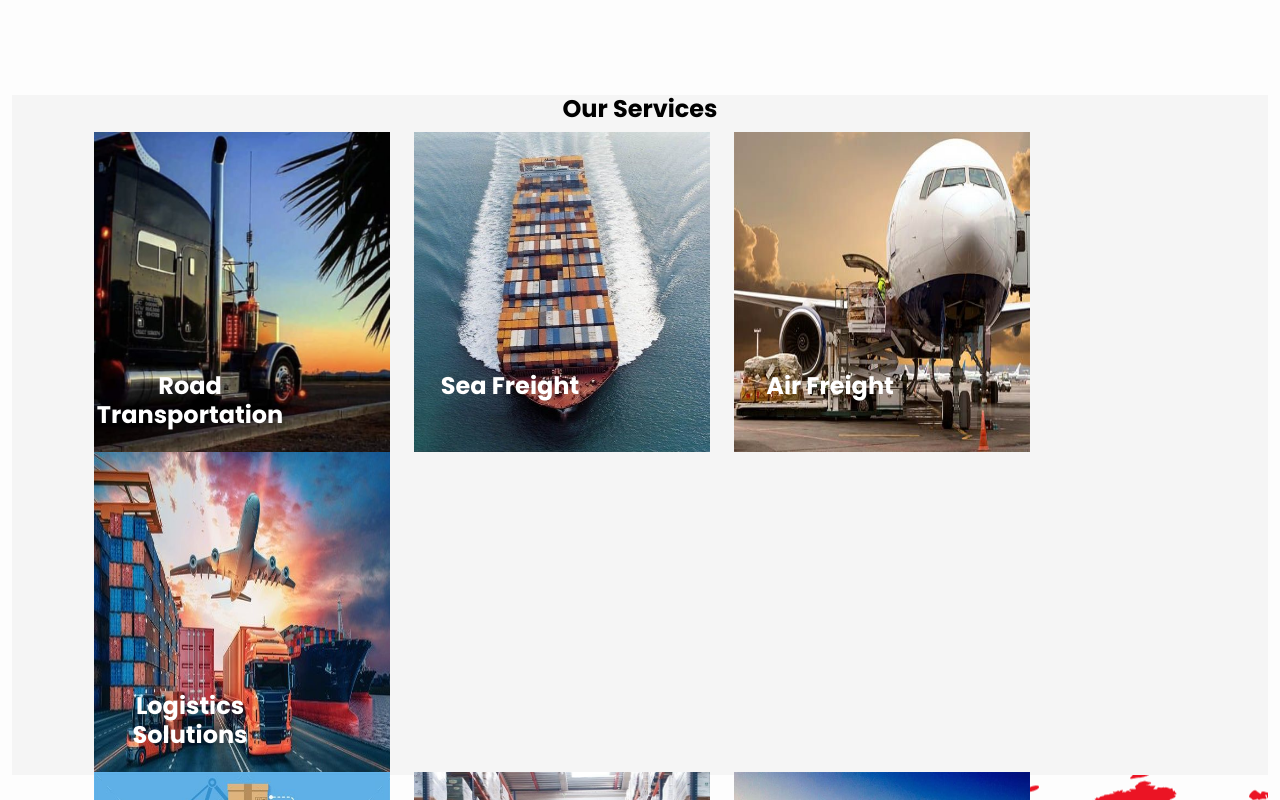
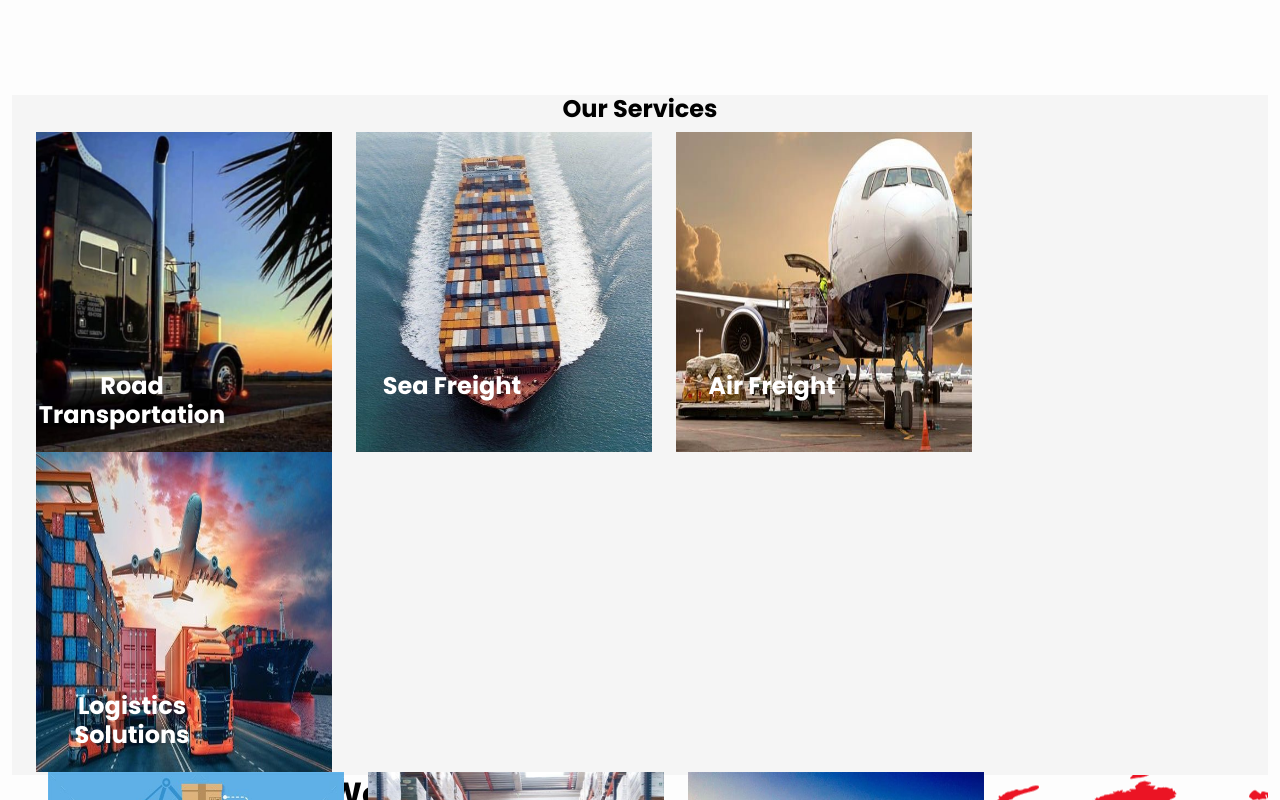
Before and after one commit to Roche001/Logistics-company, a React (Create React App) app: page / in a window 1280 px wide. Shown: the part 1100-1900 px from the top of the page. Built offline with nearby package versions, Linux system fonts and the light colour scheme.

Commit message:
update changes

```diff
--- a/src/components/home/Home.jsx
+++ b/src/components/home/Home.jsx
@@ -99,8 +99,8 @@ const Home = () => {
           <h4>Our Services</h4>
         </div>
 
-        <div className="service-items container">
-          <div className="container row">
+        <div className="service-items container-fluid">
+          <div className="row">
             <div
               className="services-one col-xxl-3 col-xl-3 col-lg-3 col-md-3 col-sm-6 col-xs-12"
               data-aos="fade-right"
```
